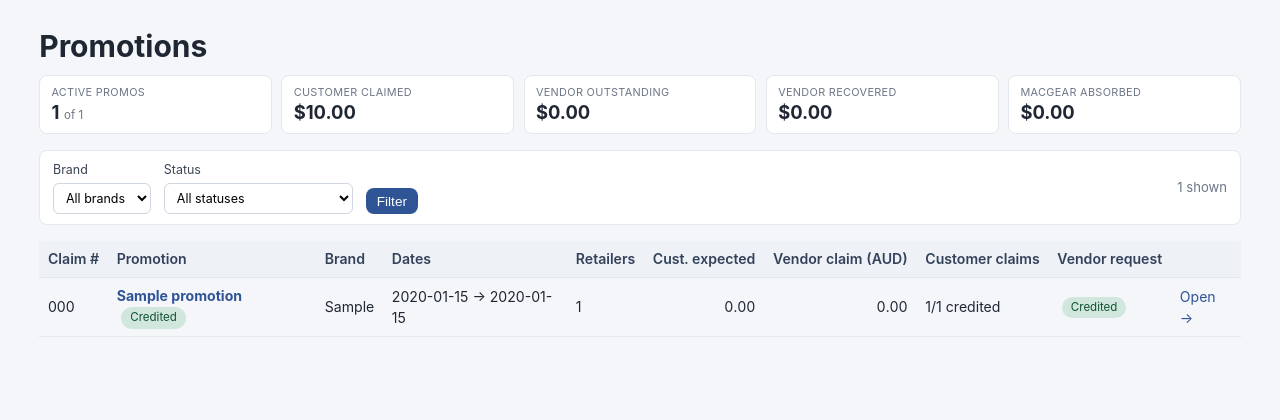
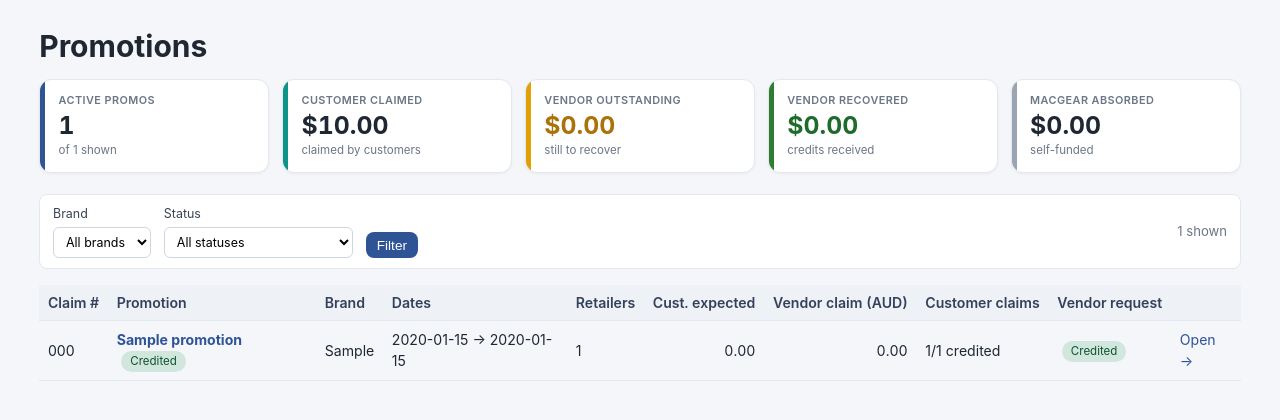
Before and after one commit to Aaron-Steel/Vendor-credit-claims, a FastAPI app: page / in a window 1280 px wide. Shown: the part 60-480 px from the top of the page. Run offline with FastAPI, Linux system fonts and the light colour scheme; tables that the repository leaves empty hold one stand-in row (values such as "Sample post").

Commit message:
Dashboard: styled metric-card tiles + cache-busted stylesheet
Redesign the summary tiles as colour-accented metric cards, add a subtle table
row hover, and version the stylesheet by its mtime so browsers always pick up
CSS changes.

Co-Authored-By: Claude Opus 4.8 (1M context) <noreply@anthropic.com>

```diff
--- a/app/main.py
+++ b/app/main.py
@@ -43,6 +43,12 @@ templates.env.filters["pct"] = pct
 # slug for pill css classes, and the workflow taxonomy, available in all templates
 templates.env.filters["slug"] = lambda s: (s or "").lower().replace(" ", "")
 templates.env.globals.update(workflow.context())
+# cache-busting version for static assets (changes whenever style.css is updated)
+try:
+    asset_ver = str(int(os.path.getmtime(os.path.join(HERE, "static", "style.css"))))
+except OSError:
+    asset_ver = "1"
+templates.env.globals["asset_ver"] = asset_ver
 
 
 def _parse_float(v):
--- a/app/static/style.css
+++ b/app/static/style.css
@@ -38,12 +38,21 @@ button.link.danger,.danger{color:var(--danger)}
   padding:1.1rem;margin-bottom:1.2rem}
 .empty{text-align:center;padding:3rem;color:var(--muted)}
 
-/* compact dashboard summary tiles */
-.tiles{display:flex;gap:.6rem;flex-wrap:wrap;margin:.4rem 0 1rem}
-.tile{flex:1;min-width:130px;background:#fff;border:1px solid var(--line);border-radius:8px;padding:.5rem .7rem}
-.tile span{display:block;color:var(--muted);font-size:.68rem;text-transform:uppercase;letter-spacing:.03em}
-.tile strong{font-size:1.15rem;line-height:1.3}
-.tile small{color:var(--muted);font-size:.72rem;margin-left:.3rem}
+/* dashboard summary tiles — metric cards with a colour accent */
+.tiles{display:grid;grid-template-columns:repeat(auto-fit,minmax(150px,1fr));gap:.8rem;margin:.6rem 0 1.3rem}
+.tile{position:relative;background:#fff;border:1px solid var(--line);border-radius:12px;
+  padding:.8rem 1rem .8rem 1.15rem;box-shadow:0 1px 3px rgba(16,24,40,.05);overflow:hidden}
+.tile::before{content:"";position:absolute;left:0;top:0;bottom:0;width:5px;background:var(--brand)}
+.tile .tlabel{display:block;color:var(--muted);font-size:.68rem;text-transform:uppercase;letter-spacing:.04em;font-weight:600}
+.tile .tval{display:block;font-size:1.55rem;font-weight:700;line-height:1.35;color:var(--ink);font-variant-numeric:tabular-nums}
+.tile .tsub{display:block;color:var(--muted);font-size:.72rem}
+.tile.t-blue::before{background:var(--brand)}
+.tile.t-teal::before{background:var(--accent)}
+.tile.t-amber::before{background:#e0a106}
+.tile.t-amber .tval{color:#a9730a}
+.tile.t-green::before{background:var(--ok)}
+.tile.t-green .tval{color:#1e6b2b}
+.tile.t-grey::before{background:#9aa4b2}
 
 /* dashboard filter bar */
 .filterbar{display:flex;align-items:flex-end;gap:.8rem;flex-wrap:wrap;margin:0 0 1rem;
@@ -55,6 +64,7 @@ button.link.danger,.danger{color:var(--danger)}
 table.grid{width:100%;border-collapse:collapse;font-size:.88rem}
 table.grid th,table.grid td{padding:.45rem .55rem;border-bottom:1px solid var(--line);text-align:left}
 table.grid thead th{background:#eef1f6;color:#33415a;font-weight:600;white-space:nowrap}
+table.grid tbody tr:hover{background:#f7f9fc}
 table.grid .num{text-align:right;font-variant-numeric:tabular-nums}
 table.grid.compact td,table.grid.compact th{padding:.25rem .5rem}
 table.lines tfoot .totrow td{border-top:2px solid var(--line);font-weight:700;background:#f7f9fc}
--- a/app/templates/base.html
+++ b/app/templates/base.html
@@ -4,7 +4,7 @@
   <meta charset="utf-8">
   <meta name="viewport" content="width=device-width, initial-scale=1">
   <title>{% block title %}Vendor Credit Claims{% endblock %}</title>
-  <link rel="stylesheet" href="/static/style.css">
+  <link rel="stylesheet" href="/static/style.css?v={{ asset_ver }}">
 </head>
 <body>
   <header class="topbar">
--- a/app/templates/dashboard.html
+++ b/app/templates/dashboard.html
@@ -10,11 +10,31 @@
 {% else %}
 
 <section class="tiles">
-  <div class="tile"><span>Active promos</span><strong>{{ stats.active }}</strong><small>of {{ stats.count }}</small></div>
-  <div class="tile"><span>Customer claimed</span><strong>${{ stats.customer_claimed|money }}</strong></div>
-  <div class="tile"><span>Vendor outstanding</span><strong>${{ stats.vendor_outstanding|money }}</strong></div>
-  <div class="tile"><span>Vendor recovered</span><strong>${{ stats.vendor_recovered|money }}</strong></div>
-  <div class="tile"><span>MacGear absorbed</span><strong>${{ stats.mg_absorbed|money }}</strong></div>
+  <div class="tile t-blue">
+    <span class="tlabel">Active promos</span>
+    <span class="tval">{{ stats.active }}</span>
+    <span class="tsub">of {{ stats.count }} shown</span>
+  </div>
+  <div class="tile t-teal">
+    <span class="tlabel">Customer claimed</span>
+    <span class="tval">${{ stats.customer_claimed|money }}</span>
+    <span class="tsub">claimed by customers</span>
+  </div>
+  <div class="tile t-amber">
+    <span class="tlabel">Vendor outstanding</span>
+    <span class="tval">${{ stats.vendor_outstanding|money }}</span>
+    <span class="tsub">still to recover</span>
+  </div>
+  <div class="tile t-green">
+    <span class="tlabel">Vendor recovered</span>
+    <span class="tval">${{ stats.vendor_recovered|money }}</span>
+    <span class="tsub">credits received</span>
+  </div>
+  <div class="tile t-grey">
+    <span class="tlabel">MacGear absorbed</span>
+    <span class="tval">${{ stats.mg_absorbed|money }}</span>
+    <span class="tsub">self-funded</span>
+  </div>
 </section>
 
 <form method="get" action="/" class="filterbar">
```
